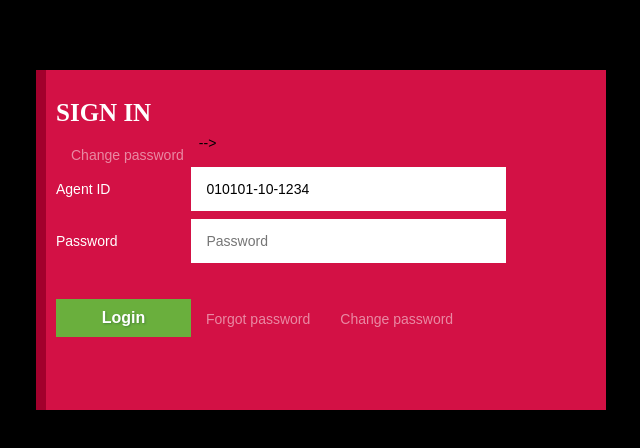
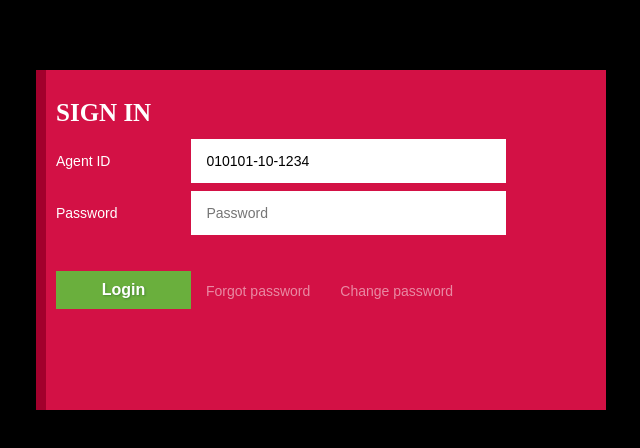
Before and after one commit to victorsoh619/blank-red-page-html, a plain HTML site: page index.html in a window 1280 px wide. Shown: the whole page, without its empty margins (324-964 px from the left). Drawn offline with nearby package versions, Linux system fonts and the light colour scheme; a web font is replaced by a local one.

Commit message:
Update index.html

```diff
--- a/index.html
+++ b/index.html
@@ -46,7 +46,6 @@
                 <div class="form clearfix">
                     <h2 class="MB10">sign in</h2>
                     <form method="post" action="/PSSTServ/ContentManager" name="loginForm">
-                    <a href="#" class="forgot">Change password</a> -->
                         <table>
                             <tr>
                                 <td style="color: #ffffff;">Agent ID</td>
```
